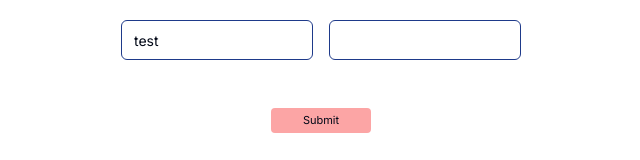
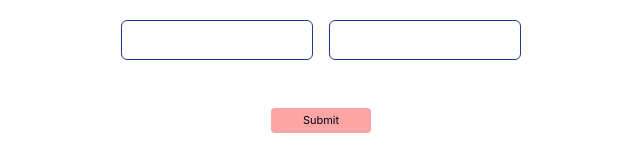
Before and after one commit to syedalirazazaidi/tanstack, a Next.js app in the folder forms/: page / in a window 1280 px wide. Shown: the top 160 px of the page, without its empty margins (319-959 px from the left). Built offline with nearby package versions, Linux system fonts and the light colour scheme.

Commit message:
basic form

```diff
--- a/forms/app/page.tsx
+++ b/forms/app/page.tsx
@@ -14,7 +14,7 @@ export default function Home() {
     handleSubmit,
     watch,
     formState: { errors },
-  } = useForm<Inputs>();
+  } = useForm<Inputs>({ mode: "all" });
   const onSubmit: SubmitHandler<Inputs> = (data) => console.log(data);
 
   console.log(watch("example"));
@@ -25,16 +25,21 @@ export default function Home() {
         <div className="flex flex-col">
           <Input
             className="w-48 border-blue-900"
-            defaultValue="test"
-            {...register("example")}
+            defaultValue=""
+            {...register("example", {
+              required: { value: true, message: "The email is required" },
+            })}
           />
           <br />
-          {errors.exampleRequired && <span>This field is required</span>}
+          {errors.example && <span>This field is required</span>}
         </div>
         <div className="flex flex-col">
           <Input
             className="w-48 border-blue-900"
-            {...register("exampleRequired", { required: true })}
+            defaultValue=""
+            {...register("exampleRequired", {
+              required: { value: true, message: "The email is required" },
+            })}
           />
           <br />
           {errors.exampleRequired && <span>This field is required</span>}
```
